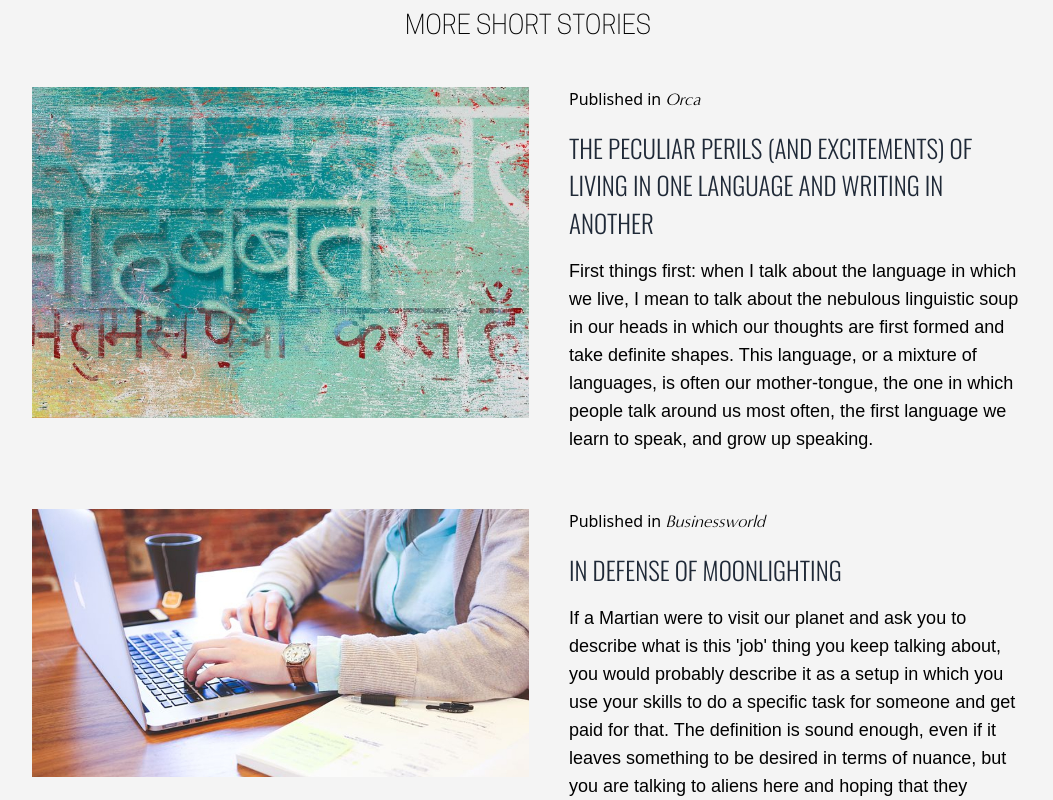
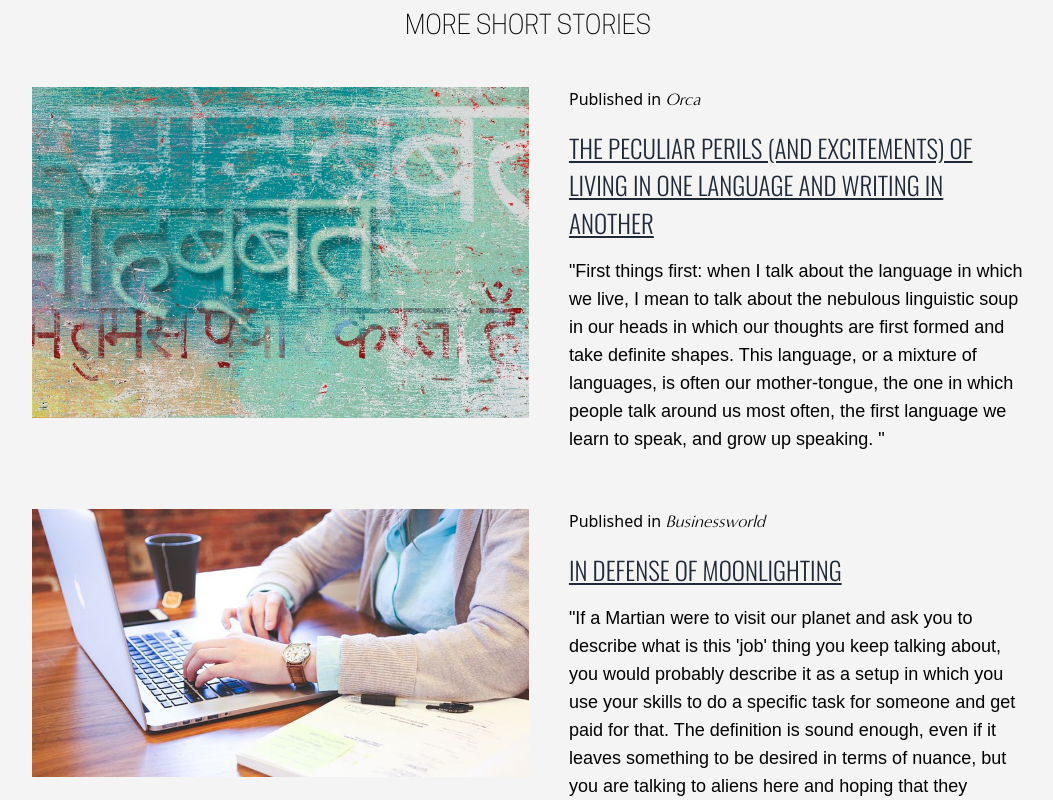
Before and after one commit to 108aryanmaurya/A_WritersPortfolio, a React (Vite) app: page /Article/1 in a window 1280 px wide. Shown: the part 560-1360 px from the top of the page, without its empty margins (112-1165 px from the left). Built offline with nearby package versions, Linux system fonts and the light colour scheme; a web font is replaced by a local one.

Commit message:
progress on testimonials

```diff
--- a/src/components/ArticleCard.jsx
+++ b/src/components/ArticleCard.jsx
@@ -14,7 +14,7 @@ const ArticleCard = ({ art }) => {
         }}
       >
         <span
-          className="text-[30px] max-md:block hidden max-md:text-[22px] uppercase text-gray-800 font-Oswald max-md:leading-7 max-md:mb-8 "
+          className="text-[30px] max-md:block hidden max-md:text-[22px] underline  uppercase text-gray-800 font-Oswald max-md:leading-7 max-md:mb-5 "
           onClick={() => {
             navigate(`/Article/${art?.title.replace(/\s+/g, "-")}`);
           }}
@@ -23,7 +23,7 @@ const ArticleCard = ({ art }) => {
         </span>{" "}
         <img src={art.cover} alt="" className="w-[650px]" />
       </div>
-      <div className="w-[60%] max-md:w-full flex max-md:gap-2  flex-col gap-4">
+      <div className="w-[60%] max-md:w-full flex max-md:gap-0  flex-col gap-4">
         <div className="max-md:mt-2">
           <span>Published in </span>
           <a href={art.link} target="_blank" rel="noopener noreferrer">
@@ -34,7 +34,7 @@ const ArticleCard = ({ art }) => {
           </a>
         </div>
         <span
-          className="text-[25px] 2xl:text-[30px] max-md:hidden   max-md:text-[20px]  uppercase text-gray-800 font-Oswald max-md:leading-7 max-md:mb-2"
+          className="text-[25px] 2xl:text-[30px] max-md:hidden   max-md:text-[20px]  uppercase text-gray-800 font-Oswald max-md:leading-7 underline max-md:mb-2"
           onClick={() => {
             navigate(`/Article/${art?.title.replace(/\s+/g, "-")}`);
           }}
@@ -47,7 +47,7 @@ const ArticleCard = ({ art }) => {
             navigate(`/Article/${art?.title.replace(/\s+/g, "-")}`);
           }}
         >
-          {art?.shortDescription}
+          "{art?.shortDescription}"
         </span>
       </div>
     </div>
```
